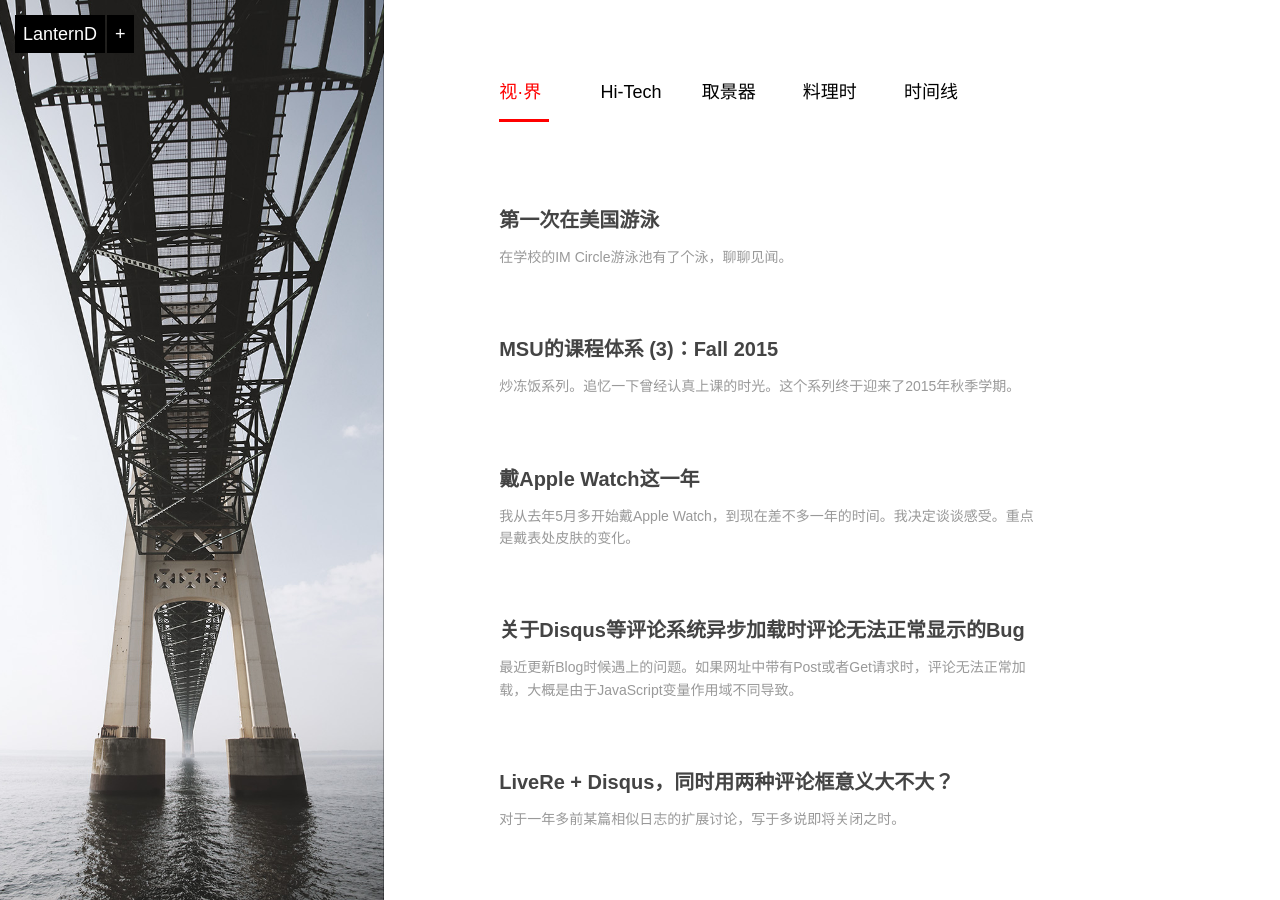
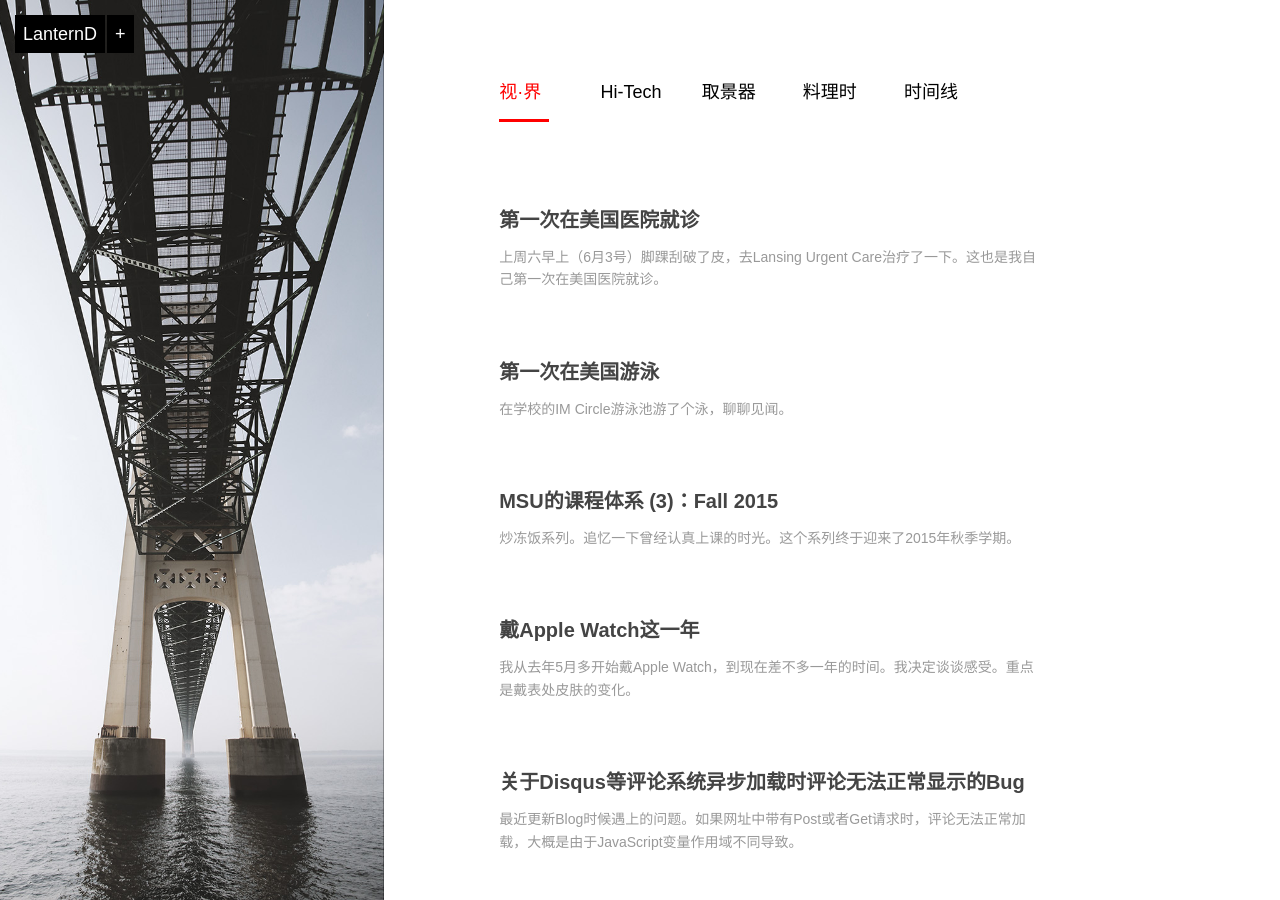
Before and after one commit to LanternD/lanternd.github.io, a Jekyll site: the page built from index.html, in a window 1280 px wide and 900 px high. Built offline with Jekyll 4.4.1, drawn with Linux system fonts in a browser that asks for light colours; the list of posts is cut into pages by our own code; part of the change alters nothing that is shown.

Commit message:
New post: first treatment in the USA hospital

```diff
--- a/blog/_posts/2017-06-10-first-swimming-in-the-usa.md
+++ b/blog/_posts/2017-06-10-first-swimming-in-the-usa.md
@@ -1,7 +1,7 @@
 ---
 layout: post
 title: 第一次在美国游泳
-description: 在学校的IM Circle游泳池有了个泳，聊聊见闻。
+description: 在学校的IM Circle游泳池游了个泳，聊聊见闻。
 permalink: /first-swimming-in-the-usa/
 categories: [blog, 视·界]
 tags: [游泳, 校园, 体育馆, 第一次]
--- /dev/null
+++ b/blog/_posts/2017-06-11-first-treatment-in-the-usa-hospital.md
@@ -0,0 +1,86 @@
+---
+layout: post
+title: 第一次在美国医院就诊
+description: 上周六早上（6月3号）脚踝刮破了皮，去Lansing Urgent Care治疗了一下。这也是我自己第一次在美国医院就诊。
+permalink: /first-treatment-in-the-usa-hospital/
+categories: [blog, 视·界]
+tags: [Urgent Care, 急诊, 医院, 治疗, 外伤, 美国]
+date: 2017-06-11 22:16:00
+---
+
+<!--「http://lanternd.qiniudn.com/Pic4Post/」-->
+
+## 阿喀琉斯之踵
+
+　（这整一小结可以跳过，可能会有阅读不适感。）
+
+　阿喀琉斯是古希腊神话中的人物，全身刀枪不入，除了脚踝。最后他在战争中被射中了脚踝挂掉了。
+
+　然后我也遇上了类似的事情。我当然不是想把自己提到阿喀琉斯的高度，只是经历有些相似罢了。来美国这么长时间，我从来没有去医院看过病，而这次不幸中枪，伤到的正是我的脚踝部分。而在此之前顶多是一两次感冒什么的，从来没去医院看过病，[带灰塔看兽医](/cat-huita-got-sick/)还比较勤快。
+
+　我准备走进浴室的时候一手关门，一边抬脚。结果当时有点心急没有配合好，关门稍微提前了一点。而门的下方是一个边缘没有打磨过的铝合金导水槽。可想而知这就跟拿着把刀从我的脚踝上横向刮过去一样（参考鱼去鳞）。不好意思好像描述得有点过于真实。反正和平时的利器划伤不一样，当时创口面积比较大，但是不深，血倒是一直流个不停，一按压就可以止住了，但是走两步就会裂开接着流血。
+
+　那么……疼吗？刚开始的两分钟有点疼，之后一直到我趴在手术台，医生给我打局麻，都没怎么有疼痛感。我也觉得挺奇怪，可能脚踝神经比较少吧。
+
+　不知道别人遇到这样的事情是啥反应，可能穿好衣服去止血然后去医院包扎了吧。我倒是很淡定地**边流着血边把澡快速洗完**了。洗澡这么舒服的事情，怎么能错过呢。其实并没有流多少血，不过血液稀释了也还是红的嘛，整个地面看着就像案发现场……
+
+　接着当然就是止血了呗，擦干净血以后拿棉花贴上去，再用止血贴把棉花固定在伤口上。不一会儿就没有血出来了。
+
+　……六个小时过去了，中间发生了很多事，此处暂且不表……
+
+　下午三点多，我走了两步，结果伤口又崩了，开始花式流血。最后小伙伴们看不下去了，开车把我送到了医院，Lansing Urgent Care。
+
+　（由于是公开的地方就不点名了，在此再次表示感谢！）
+
+　好像终于可以进入正题了。
+
+## 美国的医疗系统
+
+　美国的医疗系统比中国要复杂不少，抽茧剥丝可能有点费劲，但是从全局来看倒是没想象中这么复杂。
+
+　到谷歌搜索「美国医疗体系」、「美国医疗制度」之类的关键词可以看到浩如烟海的各种详解、剖析，我就不说这么细了。
+
+　大概有几个层次，按紧急度和收费来分：一个是家庭医生（我们学生就用校医代替了）；其次是Urgent Care，翻译是「急诊」，但我觉得和国内门诊一个性质；最后是Emergency Room（ER），叫「急诊室」，但是丫就是一个设备齐一点的Urgent Care（当然，要出人命的危急关头还是得靠ER）。在前面三种之外，那些涉及不同部位的手术或检查还会在不同的**专科医院**才能做。专科医院一般是不接诊的，只接受Refer（翻译成「转院」？还是「推送」……）。比如肚子疼先去看家庭医生，他们把你Refer到肠胃专科医院然后到那里他们才给你治疗。
+
+　其他的就不多说了。
+
+## 就医过程（流水账）
+
+　我去到Lansing Urgent Care的时候也不流血了，血小板干活还很勤快。和很多人想象的可能不一样，LUC不是什么大高楼，而是一个**路边的平房**，面积稍微大点而已。去到了先要填个表，写写个人信息联系方式还有就医原因，然后前台接待就会把你放到队列里等待。
+
+　在我前面大概3个人，大概以每10-15分钟接待一个人的频率进行。按我的观察看也不一定是先Check-in（签到）先治疗。如果病情紧急或者相关医生正好闲着，有可能会「后来居上」，先被接诊。
+
+　轮到我以后我先被助理护士带到了处置室，也不知道中文怎么说，美国这边不管什么病都得先给你测一遍生命体征，血压心跳体重这些。收缩压到了128，感觉快到正常范围外了，可能最近饮食不太靠谱。
+
+　之后助理护士问了各种问题，是否过敏，是否做过手术，是否抽烟喝酒，是否最近被利器割伤等等。
+
+　过了七八分钟，主治医师进来了，一个光头的胖子大叔，留着山羊胡，穿着黑色的工作服而不是白大褂。如果不告诉我他是主治医师我还会觉得他是平常常见的开皮卡的大叔……即便如此，他人还是很Nice，手术水平也是没问题的。
+
+　我被带到另一件小手术室，趴在一个大长椅子上。椅子分为很多段，每一段的高度都可以单独调节。医生会把整体调到最合适手术你又最舒服的高度。
+
+　其实我来医院只是想消一下毒包扎一下，没想到直接告诉我要打麻药缝针。都已经躺着了，箭在弦上不得不发。大叔跟我说，刚打麻药的时候会「Feel burnt」，然后就「Nothing」了。
+整个手术过程大概10分钟吧。
+
+　12年前我手指划伤缝了七八针，那次是我亲自看完了整个手术过程；而这次翻面了，啥也没看着就结束了，翻回来的时候已经包扎好了，如下图所示。
+
+![My ankle](http://lanternd.qiniudn.com/Pic4Post/first-treatment-in-the-usa-hospital/my-ankle.jpg)
+
+　肉色纱布也好评，走在路上一般没人注意到我的脚踝上包扎着绷带。
+
+　临走前医生把我的处方（一周的先锋霉素）发到我周围大药店了，我过去领药交一点钱，大概3块钱。
+
+## 时光荏苒
+
+　纱布缠了几天其实还是很不舒服的，不动还好，动起来就觉得勒得紧。
+
+　写这篇日志的这天我去医院拆线了。似乎拔线的时候有点刺痛，别的还好。医生说伤口形势还不错，可以暴露在空气中也可以洗澡了。
+
+　这也算我在美国受过的「大伤」了。接下来就好好养病吧。
+
+## 收费
+
+　这整个过程中Lansing UC收费0元，全部交给保险公司处理了。
+
+## 末了
+
+　大概就是这样吧，要不我怎么会在[上一篇](/first-swimming-in-the-usa/)说我和游泳无缘呢。
```
